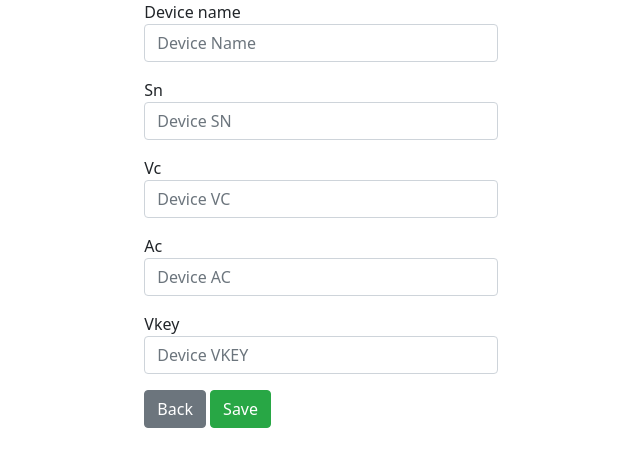
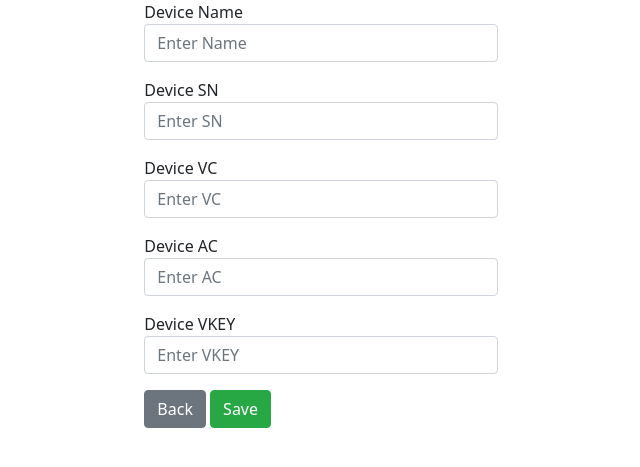
Before and after one commit to hendrapaiton/sidik, a Django app: page /device/create/ in a window 1280 px wide. Shown: the part 56-523 px from the top of the page, without its empty margins (319-959 px from the left). Run offline with Django 3.2, Linux system fonts and the light colour scheme; some libraries are stand-ins or nearby versions.

Commit message:
Create Device and Save | Form Fixed

```diff
--- a/apps/device/forms.py
+++ b/apps/device/forms.py
@@ -17,31 +17,38 @@ class DeviceForm(forms.ModelForm):
             'device_name': forms.TextInput(
                 attrs={
                     'class': 'form-control mb-3',
-                    'placeholder': 'Device Name',
+                    'placeholder': 'Enter Name',
                 }
             ),
             'sn': forms.TextInput(
                 attrs={
                     'class': 'form-control mb-3',
-                    'placeholder': 'Device SN'
+                    'placeholder': 'Enter SN'
                 }
             ),
             'vc': forms.TextInput(
                 attrs={
                     'class': 'form-control mb-3',
-                    'placeholder': 'Device VC'
+                    'placeholder': 'Enter VC'
                 }
             ),
             'ac': forms.TextInput(
                 attrs={
                     'class': 'form-control mb-3',
-                    'placeholder': 'Device AC'
+                    'placeholder': 'Enter AC'
                 }
             ),
             'vkey': forms.TextInput(
                 attrs={
                     'class': 'form-control mb-3',
-                    'placeholder': 'Device VKEY'
+                    'placeholder': 'Enter VKEY'
                 }
             )
         }
+        labels = {
+            'device_name': 'Device Name',
+            'sn': 'Device SN',
+            'vc': 'Device VC',
+            'ac': 'Device AC',
+            'vkey': 'Device VKEY',
+        }
--- a/apps/device/views.py
+++ b/apps/device/views.py
@@ -1,4 +1,4 @@
-from django.http import Http404
+from django.http import Http404, HttpResponseRedirect
 from django.shortcuts import render
 
 from apps.device.forms import DeviceForm
@@ -20,13 +20,19 @@ def device(request, function='read'):
             'menu': 'device',
         }
         return render(request, 'apps/device/index.html', context)
-    elif request.method == 'GET' and function == 'update':
-        pass
     elif request.method == 'GET' and function == 'delete':
         pass
     elif request.method == 'POST' and function == 'create':
-        pass
-    elif request.method == 'POST' and function == 'update':
-        pass
+        form = DeviceForm(request.POST)
+        if form.is_valid():
+            form.save()
+            return HttpResponseRedirect(reversed('device'))
+        else:
+            form = DeviceForm()
+            context = {
+                'form': form,
+                'menu': 'device'
+            }
+            return render(request, 'apps/device/create.html', context)
     else:
         raise Http404('Denied by request filtering configuration')
--- a/templates/apps/device/index.html
+++ b/templates/apps/device/index.html
@@ -28,8 +28,8 @@
                     <td>{{ dvc.sn }}</td>
                     <td>{{ dvc.vc }}</td>
                     <td>{{ dvc.ac }}</td>
-                    <td>{{ dvc.vkey }}</td>
-                    <td><a class="btn btn-smbtn-danger">Delete</a></td>
+                    <td>{{ dvc.vkey | truncatechars:5 }}</td>
+                    <td><a class="btn btn-sm btn-danger py-0">Delete</a></td>
                 </tr>
                 {% endfor %}
                 </tbody>
```
